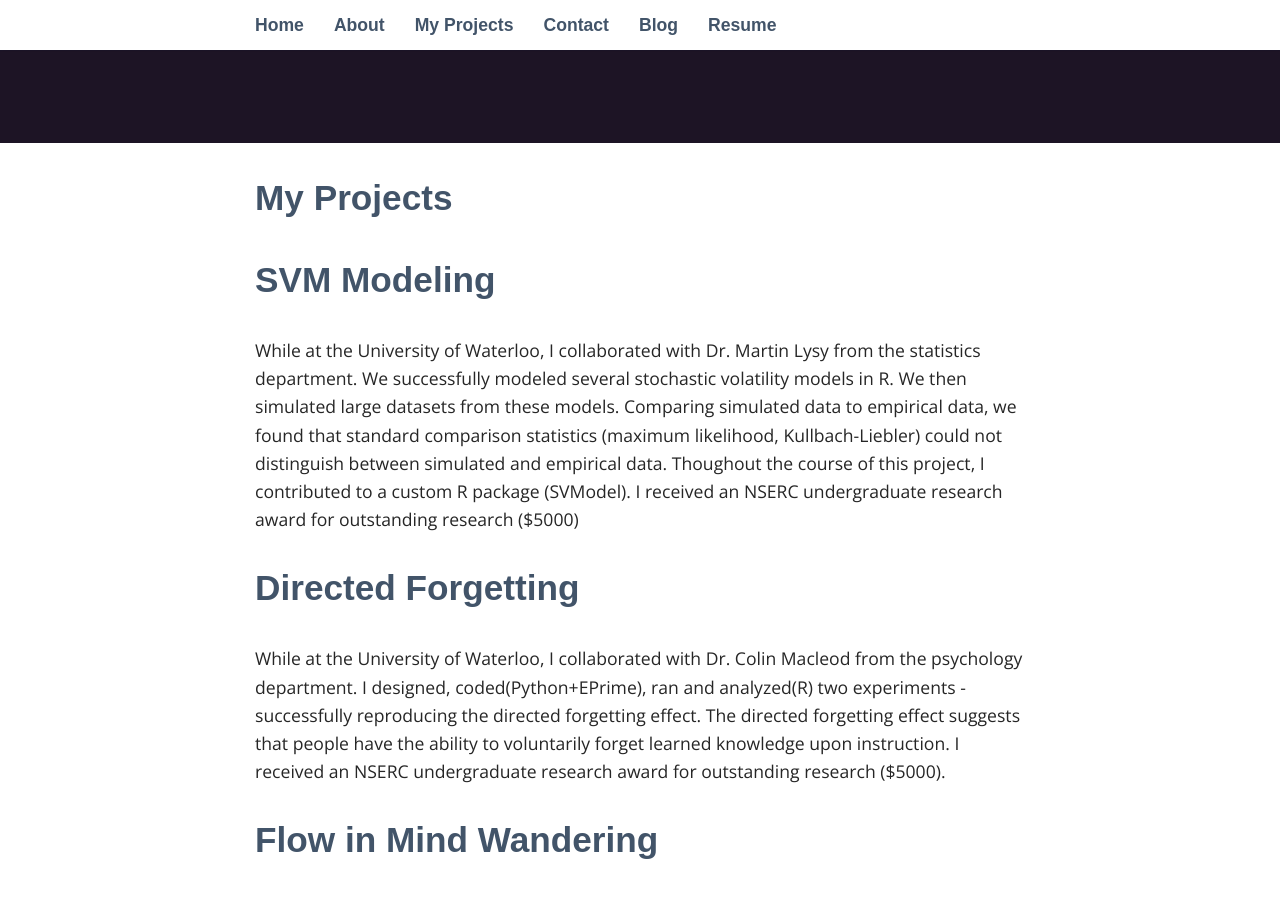
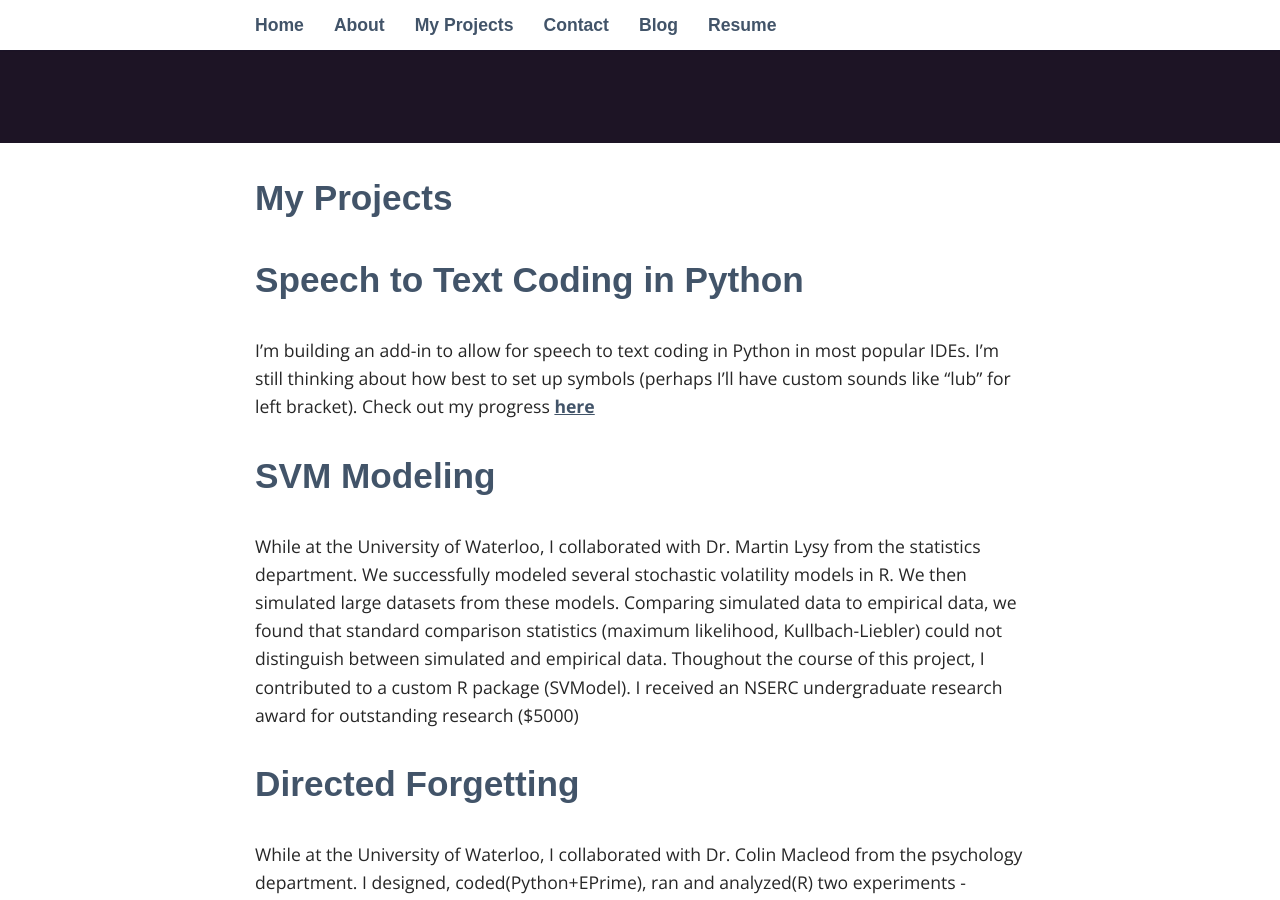
Before and after one commit to arnehuang/arnehuang.github-io, a Jekyll site: the page built from _pages/03_projects.md, in a window 1280 px wide and 900 px high, scrolled down 357 px. Built offline with Jekyll 4.4.1, drawn with Linux system fonts in a browser that asks for light colours; some web fonts are replaced.

Commit message:
Update 03_projects.md

```diff
--- a/_pages/03_projects.md
+++ b/_pages/03_projects.md
@@ -3,6 +3,9 @@ layout: page
 title: My Projects
 permalink: /MyProjects/
 ---
+  <h2>Speech to Text Coding in Python</h2>
+  I'm building an add-in to allow for speech to text coding in Python in most popular IDEs. I'm still thinking about how best to set up symbols (perhaps I'll have custom sounds like "lub" for left bracket). Check out my progress <a href="https://github.com/arnehuang/echo">here</a>
+
   <h2>SVM Modeling</h2>
   While at the University of Waterloo, I collaborated with Dr. Martin Lysy from the statistics department. We successfully modeled several stochastic volatility models in R. We then simulated large datasets from these models. Comparing simulated data to empirical data, we found that standard comparison statistics (maximum likelihood, Kullbach-Liebler) could not distinguish between simulated and empirical data. Thoughout the course of this project, I contributed to a custom R package (SVModel). I received an NSERC undergraduate research award for outstanding research ($5000)
 
```
